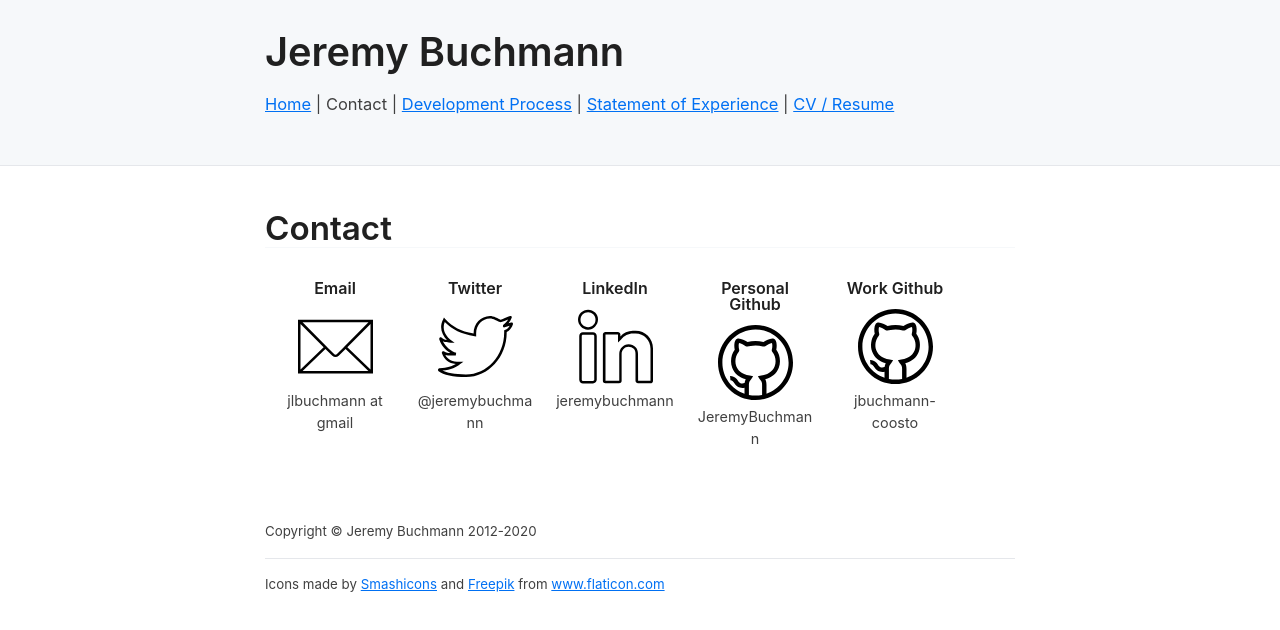
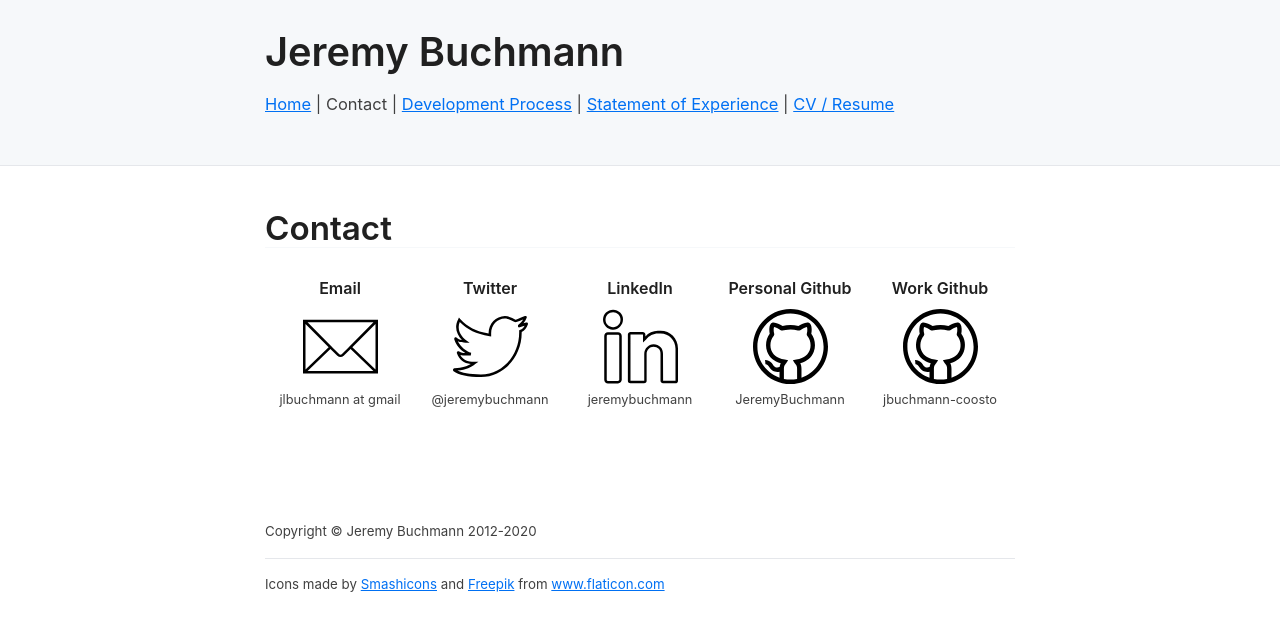
Before and after one commit to JeremyBuchmann/jeremybuchmann.github.io, a plain HTML site: page contact.html in a window 1280 px wide. Drawn offline with Linux system fonts and the light colour scheme; a web font is replaced by a local one.

Commit message:
More CSS tweaks for contact page

```diff
--- a/css/main.css
+++ b/css/main.css
@@ -481,7 +481,7 @@ section.cards {
 
 section.cards article {
 	/* border: 1px solid var(--nc-bg-3); */
-	width: 120px;
+	width: 130px;
 	height: 150px;
 	margin: 5px;
 	padding: 5px;
@@ -498,5 +498,5 @@ section.cards article img {
 }
 
 section.cards article p {
-	font-size: 0.9rem;
+	font-size: 0.8rem;
 }
```
